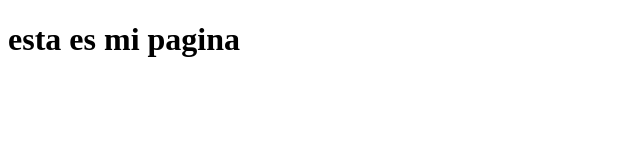
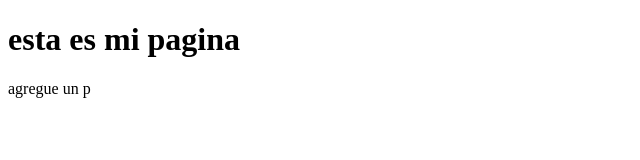
Before and after one commit to francisco0204/primer-repositorio, a plain HTML site: page index.html in a window 1280 px wide. Shown: the whole page, without its empty margins (0-640 px from the left). Drawn offline with Linux system fonts and the light colour scheme.

Commit message:
modifique el index

```diff
--- a/index.html
+++ b/index.html
@@ -8,5 +8,6 @@
 </head>
 <body>
     <h1>esta es mi pagina</h1>
+    <p>agregue un p</p>
 </body>
 </html>
```
